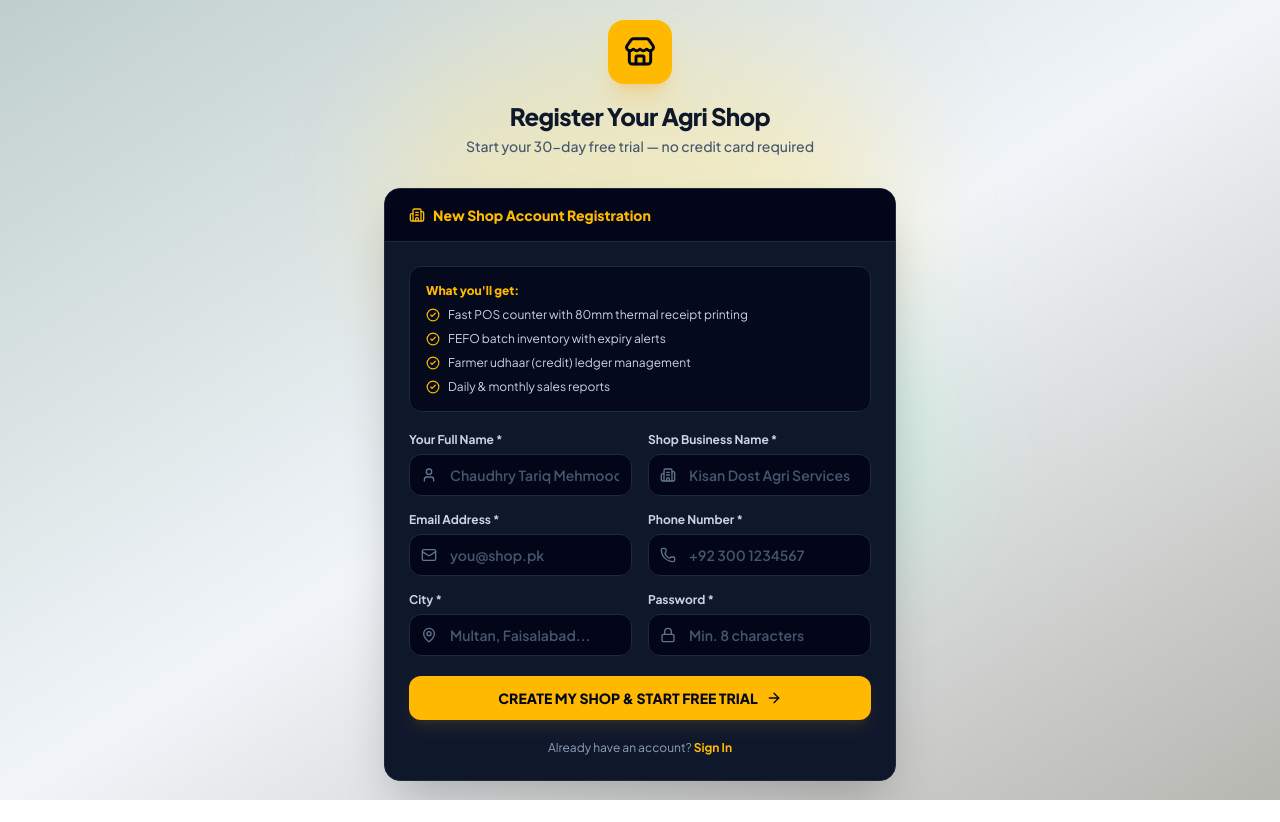
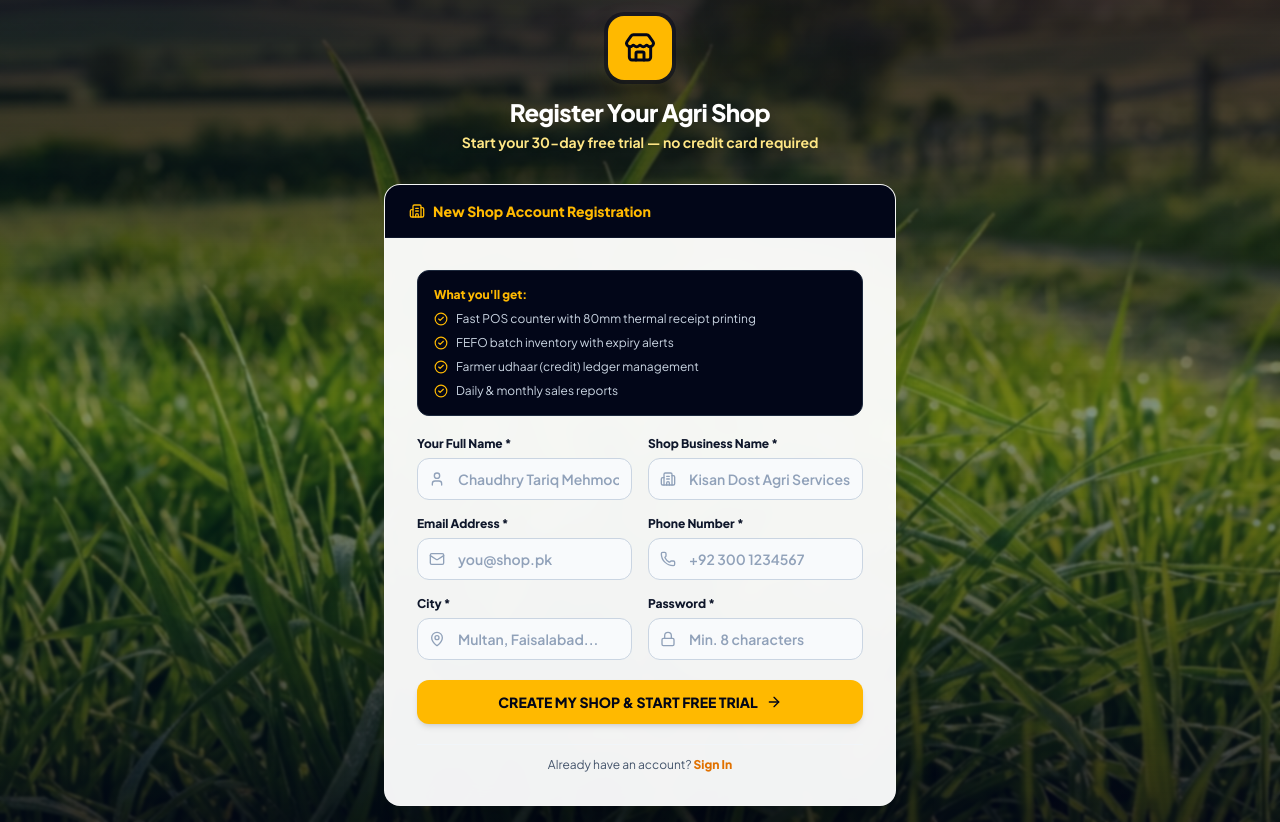
Before and after one commit to maazyasin369-ctrl/Kisandost-POS, a Next.js app: page /signup in a window 1280 px wide. Before the commit the page ends 800 px from the top, so only its background shows below. Built offline with nearby package versions, Linux system fonts and the light colour scheme.

Commit message:
Add real grass background photo asset and update light card with black and yellow scheme

```diff
--- a/src/app/(auth)/signup/page.tsx
+++ b/src/app/(auth)/signup/page.tsx
@@ -20,41 +20,38 @@ export default function SignupPage() {
   }
 
   return (
-    <div className="min-h-screen bg-gradient-to-br from-emerald-50/80 via-slate-100 to-amber-50/70 relative flex items-center justify-center p-4 text-slate-900 font-jakarta overflow-hidden">
-      {/* Soft ambient background glow */}
-      <div className="absolute top-1/4 left-1/2 -translate-x-1/2 -translate-y-1/2 w-[500px] h-[300px] bg-amber-200/40 blur-3xl pointer-events-none rounded-full" />
-      <div className="absolute bottom-1/4 right-1/4 w-[400px] h-[300px] bg-emerald-200/30 blur-3xl pointer-events-none rounded-full" />
+    <div className="min-h-screen bg-slate-950 bg-[url('/images/real_grass_bg.png')] bg-cover bg-center bg-fixed relative flex items-center justify-center p-4 text-slate-900 font-jakarta overflow-hidden">
+      {/* Real Grass overlay gradient for legibility */}
+      <div className="absolute inset-0 bg-gradient-to-b from-slate-950/75 via-emerald-950/50 to-slate-950/80 backdrop-blur-[1px] pointer-events-none" />
 
       <div className="relative w-full max-w-lg z-10">
         {/* Logo */}
         <div className="text-center mb-8">
-          <div className="inline-flex items-center justify-center w-16 h-16 bg-amber-400 text-slate-950 rounded-2xl shadow-xl shadow-amber-500/20 mb-4">
+          <div className="inline-flex items-center justify-center w-16 h-16 bg-amber-400 text-slate-950 rounded-2xl shadow-2xl shadow-amber-400/30 ring-4 ring-slate-950/50 mb-4">
             <Store className="w-8 h-8 text-slate-950" strokeWidth={2.2} />
           </div>
-          <h1 className="text-2xl font-extrabold text-slate-900 tracking-tight">Register Your Agri Shop</h1>
-          <p className="text-slate-600 text-sm mt-1 font-medium">Start your 30-day free trial — no credit card required</p>
+          <h1 className="text-2xl font-black text-white tracking-tight drop-shadow-md">Register Your Agri Shop</h1>
+          <p className="text-amber-200 text-sm mt-1 font-bold drop-shadow">Start your 30-day free trial — no credit card required</p>
         </div>
 
-        {/* Signup Card (Kept Black & Yellow) */}
-        <div className="bg-slate-900 rounded-2xl shadow-2xl overflow-hidden border border-slate-800">
-          {/* Header */}
-          <div className="bg-slate-950 px-6 py-4 border-b border-slate-800">
-            <div className="flex items-center gap-2">
-              <Building2 className="w-4 h-4 text-amber-400" />
-              <span className="text-sm font-extrabold text-amber-400">New Shop Account Registration</span>
-            </div>
+        {/* Signup Card (Light White Card with Black & Yellow Scheme over Real Grass) */}
+        <div className="bg-white/95 backdrop-blur-md border border-white/20 rounded-2xl shadow-2xl overflow-hidden">
+          {/* Black & Yellow Header */}
+          <div className="bg-slate-950 px-6 py-4 border-b border-slate-900 flex items-center gap-2">
+            <Building2 className="w-4 h-4 text-amber-400" />
+            <span className="text-sm font-extrabold text-amber-400">New Shop Account Registration</span>
           </div>
 
-          <form onSubmit={handleSubmit} className="p-6 space-y-5">
+          <form onSubmit={handleSubmit} className="p-6 sm:p-8 space-y-5">
             {error && (
-              <div className="flex items-start gap-2.5 bg-red-950/80 border border-red-800 text-red-200 rounded-xl p-3.5 text-xs">
-                <AlertCircle className="w-4 h-4 shrink-0 mt-0.5 text-red-400" />
+              <div className="flex items-start gap-2.5 bg-red-50 border border-red-200 text-red-800 rounded-xl p-3.5 text-xs">
+                <AlertCircle className="w-4 h-4 shrink-0 mt-0.5 text-red-500" />
                 <span className="font-semibold">{error}</span>
               </div>
             )}
 
             {/* Features Checklist */}
-            <div className="bg-slate-950/80 border border-slate-800 rounded-xl p-4 space-y-2">
+            <div className="bg-slate-950 rounded-xl p-4 space-y-2 text-white border border-slate-800">
               <p className="text-xs font-extrabold text-amber-400 mb-2">What you&apos;ll get:</p>
               {[
                 'Fast POS counter with 80mm thermal receipt printing',
@@ -71,62 +68,62 @@ export default function SignupPage() {
 
             <div className="grid grid-cols-1 sm:grid-cols-2 gap-4">
               <div className="space-y-1.5">
-                <label className="block text-xs font-bold text-slate-300">Your Full Name *</label>
+                <label className="block text-xs font-extrabold text-slate-900">Your Full Name *</label>
                 <div className="relative">
-                  <User className="absolute left-3 top-1/2 -translate-y-1/2 w-4 h-4 text-slate-500" />
+                  <User className="absolute left-3 top-1/2 -translate-y-1/2 w-4 h-4 text-slate-400" />
                   <input name="full_name" type="text" required
                     placeholder="Chaudhry Tariq Mehmood"
-                    className="w-full pl-10 pr-3 py-2.5 bg-slate-950 border border-slate-800 rounded-xl text-sm font-semibold text-white focus:outline-none focus:border-amber-400 focus:ring-2 focus:ring-amber-400/20 placeholder:text-slate-600 transition-colors" />
+                    className="w-full pl-10 pr-3 py-2.5 bg-slate-50 border border-slate-300 rounded-xl text-sm font-semibold text-slate-900 focus:outline-none focus:border-amber-500 focus:ring-2 focus:ring-amber-400/20 placeholder:text-slate-400 transition-colors" />
                 </div>
               </div>
 
               <div className="space-y-1.5">
-                <label className="block text-xs font-bold text-slate-300">Shop Business Name *</label>
+                <label className="block text-xs font-extrabold text-slate-900">Shop Business Name *</label>
                 <div className="relative">
-                  <Building2 className="absolute left-3 top-1/2 -translate-y-1/2 w-4 h-4 text-slate-500" />
+                  <Building2 className="absolute left-3 top-1/2 -translate-y-1/2 w-4 h-4 text-slate-400" />
                   <input name="business_name" type="text" required
                     placeholder="Kisan Dost Agri Services"
-                    className="w-full pl-10 pr-3 py-2.5 bg-slate-950 border border-slate-800 rounded-xl text-sm font-semibold text-white focus:outline-none focus:border-amber-400 focus:ring-2 focus:ring-amber-400/20 placeholder:text-slate-600 transition-colors" />
+                    className="w-full pl-10 pr-3 py-2.5 bg-slate-50 border border-slate-300 rounded-xl text-sm font-semibold text-slate-900 focus:outline-none focus:border-amber-500 focus:ring-2 focus:ring-amber-400/20 placeholder:text-slate-400 transition-colors" />
                 </div>
               </div>
 
               <div className="space-y-1.5">
-                <label className="block text-xs font-bold text-slate-300">Email Address *</label>
+                <label className="block text-xs font-extrabold text-slate-900">Email Address *</label>
                 <div className="relative">
-                  <Mail className="absolute left-3 top-1/2 -translate-y-1/2 w-4 h-4 text-slate-500" />
+                  <Mail className="absolute left-3 top-1/2 -translate-y-1/2 w-4 h-4 text-slate-400" />
                   <input name="email" type="email" required
                     placeholder="you@shop.pk"
-                    className="w-full pl-10 pr-3 py-2.5 bg-slate-950 border border-slate-800 rounded-xl text-sm font-semibold text-white focus:outline-none focus:border-amber-400 focus:ring-2 focus:ring-amber-400/20 placeholder:text-slate-600 transition-colors" />
+                    className="w-full pl-10 pr-3 py-2.5 bg-slate-50 border border-slate-300 rounded-xl text-sm font-semibold text-slate-900 focus:outline-none focus:border-amber-500 focus:ring-2 focus:ring-amber-400/20 placeholder:text-slate-400 transition-colors" />
                 </div>
               </div>
 
               <div className="space-y-1.5">
-                <label className="block text-xs font-bold text-slate-300">Phone Number *</label>
+                <label className="block text-xs font-extrabold text-slate-900">Phone Number *</label>
                 <div className="relative">
-                  <Phone className="absolute left-3 top-1/2 -translate-y-1/2 w-4 h-4 text-slate-500" />
+                  <Phone className="absolute left-3 top-1/2 -translate-y-1/2 w-4 h-4 text-slate-400" />
                   <input name="phone" type="tel" required
                     placeholder="+92 300 1234567"
-                    className="w-full pl-10 pr-3 py-2.5 bg-slate-950 border border-slate-800 rounded-xl text-sm font-semibold text-white focus:outline-none focus:border-amber-400 focus:ring-2 focus:ring-amber-400/20 placeholder:text-slate-600 transition-colors" />
+                    className="w-full pl-10 pr-3 py-2.5 bg-slate-50 border border-slate-300 rounded-xl text-sm font-semibold text-slate-900 focus:outline-none focus:border-amber-500 focus:ring-2 focus:ring-amber-400/20 placeholder:text-slate-400 transition-colors" />
                 </div>
               </div>
 
               <div className="space-y-1.5">
-                <label className="block text-xs font-bold text-slate-300">City *</label>
+                <label className="block text-xs font-extrabold text-slate-900">City *</label>
                 <div className="relative">
-                  <MapPin className="absolute left-3 top-1/2 -translate-y-1/2 w-4 h-4 text-slate-500" />
+                  <MapPin className="absolute left-3 top-1/2 -translate-y-1/2 w-4 h-4 text-slate-400" />
                   <input name="city" type="text" required
                     placeholder="Multan, Faisalabad..."
-                    className="w-full pl-10 pr-3 py-2.5 bg-slate-950 border border-slate-800 rounded-xl text-sm font-semibold text-white focus:outline-none focus:border-amber-400 focus:ring-2 focus:ring-amber-400/20 placeholder:text-slate-600 transition-colors" />
+                    className="w-full pl-10 pr-3 py-2.5 bg-slate-50 border border-slate-300 rounded-xl text-sm font-semibold text-slate-900 focus:outline-none focus:border-amber-500 focus:ring-2 focus:ring-amber-400/20 placeholder:text-slate-400 transition-colors" />
                 </div>
               </div>
 
               <div className="space-y-1.5">
-                <label className="block text-xs font-bold text-slate-300">Password *</label>
+                <label className="block text-xs font-extrabold text-slate-900">Password *</label>
                 <div className="relative">
-                  <Lock className="absolute left-3 top-1/2 -translate-y-1/2 w-4 h-4 text-slate-500" />
+                  <Lock className="absolute left-3 top-1/2 -translate-y-1/2 w-4 h-4 text-slate-400" />
                   <input name="password" type="password" required minLength={8}
                     placeholder="Min. 8 characters"
-                    className="w-full pl-10 pr-3 py-2.5 bg-slate-950 border border-slate-800 rounded-xl text-sm font-semibold text-white focus:outline-none focus:border-amber-400 focus:ring-2 focus:ring-amber-400/20 placeholder:text-slate-600 transition-colors" />
+                    className="w-full pl-10 pr-3 py-2.5 bg-slate-50 border border-slate-300 rounded-xl text-sm font-semibold text-slate-900 focus:outline-none focus:border-amber-500 focus:ring-2 focus:ring-amber-400/20 placeholder:text-slate-400 transition-colors" />
                 </div>
               </div>
             </div>
@@ -134,7 +131,7 @@ export default function SignupPage() {
             <button
               type="submit"
               disabled={isPending}
-              className="w-full flex items-center justify-center gap-2 bg-amber-400 hover:bg-amber-300 active:bg-amber-500 disabled:opacity-60 text-slate-950 font-black text-sm py-3 rounded-xl shadow-lg shadow-amber-400/10 transition-all active:scale-[0.98] mt-2 cursor-pointer"
+              className="w-full flex items-center justify-center gap-2 bg-amber-400 hover:bg-amber-500 active:bg-amber-600 disabled:opacity-60 text-slate-950 font-black text-sm py-3 rounded-xl shadow-md transition-all active:scale-[0.98] mt-2 cursor-pointer"
             >
               {isPending ? (
                 <span className="flex items-center gap-2">
@@ -149,9 +146,9 @@ export default function SignupPage() {
               )}
             </button>
 
-            <div className="text-center text-xs text-slate-400">
+            <div className="text-center text-xs text-slate-600 border-t border-slate-100 pt-3">
               Already have an account?{' '}
-              <Link href="/login" className="text-amber-400 font-bold hover:text-amber-300 hover:underline">
+              <Link href="/login" className="text-amber-600 font-extrabold hover:text-amber-700 hover:underline">
                 Sign In
               </Link>
             </div>
```
Also changed, not shown: src/app/(auth)/login/page.tsx (+29 -30 lines), src/app/admin/login/page.tsx (+25 -23 lines), public/images/real_grass_bg.png (added).
